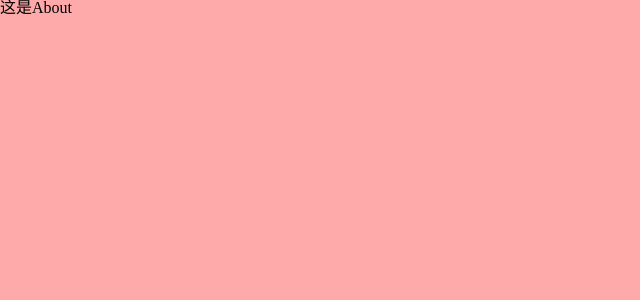
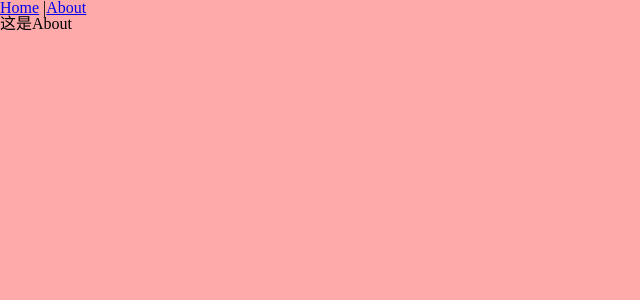
Before and after one commit to zhaochao89/React-learn1, a React (Vite) app: page /about in a window 1280 px wide. Shown: the top 300 px of the page, without its empty margins (0-640 px from the left). Built offline with nearby package versions, Linux system fonts and the light colour scheme.

Commit message:
旧版本路由的跳转和重定向.

```diff
--- a/src/App.tsx
+++ b/src/App.tsx
@@ -1,9 +1,11 @@
-import { Outlet } from "react-router-dom"
+import { Outlet, Link } from "react-router-dom"
 
 function App() {
 
   return (
     <div className="App">
+      <Link to="/home">Home</Link> |
+      <Link to="/about">About</Link>
       <Outlet></Outlet>
     </div>
   )
--- a/src/router/index.tsx
+++ b/src/router/index.tsx
@@ -1,12 +1,14 @@
 import App from "@/App";
 import Home from "@/views/Home";
 import About from "@/views/About";
-import { BrowserRouter, Routes, Route } from "react-router-dom";
+import { BrowserRouter, Routes, Route, Navigate } from "react-router-dom";
 
 const baseRouter = () => (
     <BrowserRouter>
         <Routes>
             <Route path="/" element={<App />}>
+                {/* 重定向，当访问/时，重定向到/home */}
+                <Route path="/" element={<Navigate to="/home" />}></Route>
                 <Route path="/home" element={<Home />}></Route>
                 <Route path="/about" element={<About />}></Route>
             </Route>
```
